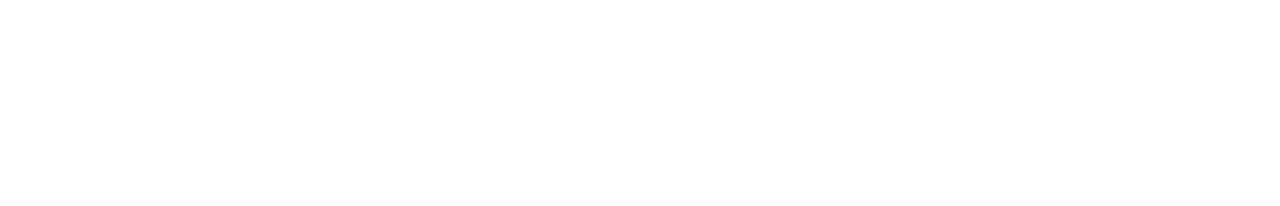
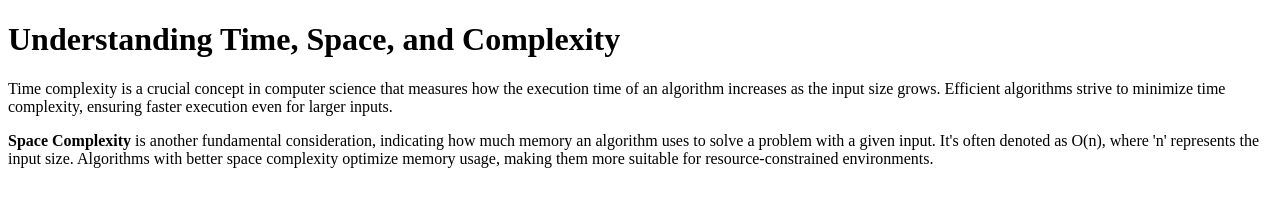
Before and after one commit to acciojob/time-and-space-complexity-VIDHI-tech, a website: page main.html in a window 1280 px wide. Drawn offline with Linux system fonts and the light colour scheme.

Commit message:
created a submission

```diff
--- a/main.html
+++ b/main.html
@@ -1,16 +1,11 @@
 <!DOCTYPE html>
-
 <html>
-
 <head>
-	<link rel="stylesheet" href="styles.css">
+    <title>Time and Space Complexity</title>
 </head>
-
 <body>
-	<!-- the entire body must be written by student -->
-    <script type="text/javascript" src="./script.js">
-</script>
-
+    <h1>Understanding Time, Space, and Complexity</h1>
+    <p>Time complexity is a crucial concept in computer science that measures how the execution time of an algorithm increases as the input size grows. Efficient algorithms strive to minimize time complexity, ensuring faster execution even for larger inputs.</p>
+    <p><b>Space Complexity</b> is another fundamental consideration, indicating how much memory an algorithm uses to solve a problem with a given input. It's often denoted as O(n), where 'n' represents the input size. Algorithms with better space complexity optimize memory usage, making them more suitable for resource-constrained environments.</p>
 </body>
-
 </html>
```
